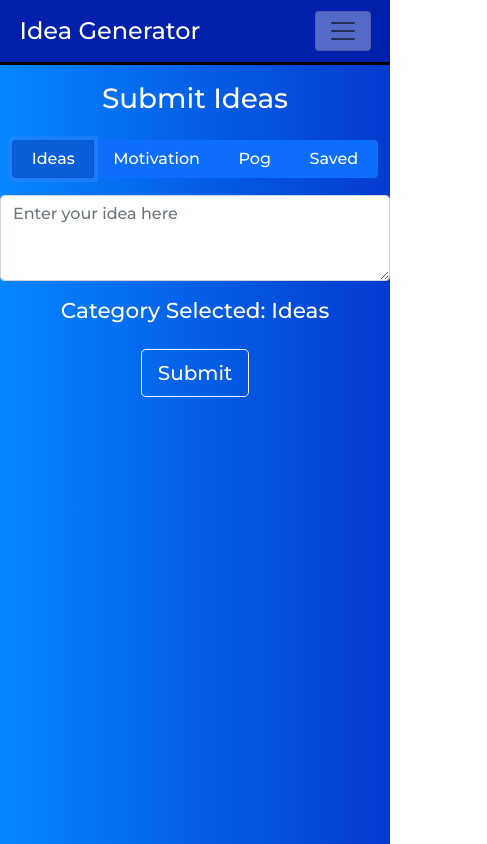
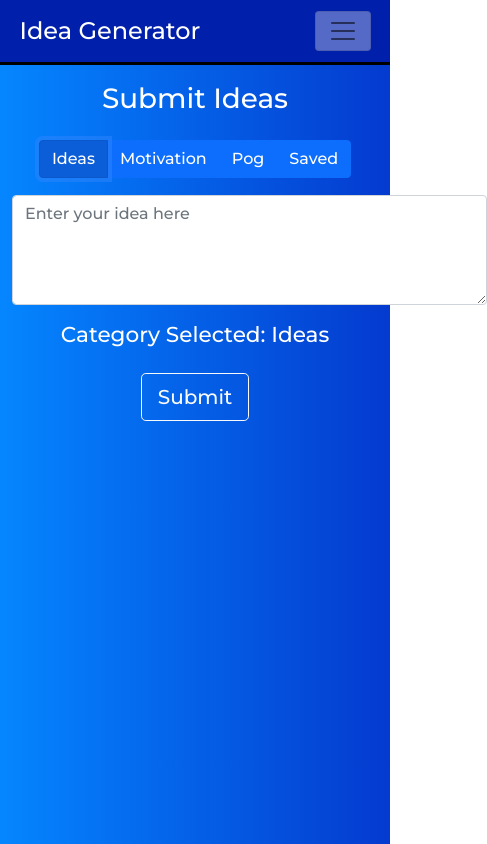
Before and after one commit to kevincrossgrove/Idea-Generator, a React (Create React App) app in the folder Front/idea-generator/: page /SubmitIdeas in a window 390 px wide. Shown: the whole page, 487 px wide, since content can reach past the window. Built offline with nearby package versions, Linux system fonts and the light colour scheme; no server answers.

Commit message:
Updated SubmitIdeas Layout

```diff
--- a/Front/idea-generator/src/css/Auth.css
+++ b/Front/idea-generator/src/css/Auth.css
@@ -31,6 +31,10 @@
 #bottomButton {
     width: 100%;
     margin-top: 1vh;
+}
+
+#password {
+    position: relative;
 }
 
 #passwordEye {
--- a/Front/idea-generator/src/css/SubmitIdeas.css
+++ b/Front/idea-generator/src/css/SubmitIdeas.css
@@ -8,8 +8,8 @@
     text-align: center;
 }
 
-#submitButton {
-
+#submitTextArea {
+    width: 575px;
 }
 
 #submitButton:focus {
@@ -20,3 +20,9 @@
 #errorMessage {
     color: rgb(255, 25, 25);
 }
+
+@media only screen and (max-width: 600px) {
+    #submitTextArea {
+        width: 475px;
+    }
+}
--- a/Front/idea-generator/src/pages/SubmitIdeas.js
+++ b/Front/idea-generator/src/pages/SubmitIdeas.js
@@ -31,21 +31,30 @@ const SubmitIdeas = () => {
     }
 
     return (
-        <Container>
+        <Container align="center">
             <Row>
                 <h1 id="submitTitle">Submit Ideas</h1>
             </Row>
-            <Row>
+            <Row className="justify-content-center">
+                <Col md="auto">
                     <ButtonGroup>
                         <Button onClick={() => updateCategory('Ideas')} autoFocus={true}>Ideas</Button>
                         <Button onClick={() => updateCategory('Motivation')}>Motivation</Button>
                         <Button onClick={() => updateCategory('Pog')}>Pog</Button>
                         <Button onClick={() => updateCategory('Saved')}>Saved</Button>
                     </ButtonGroup>
+                </Col>
             </Row>
-            <Row>
-                <Form.Control as="textarea" ref={formRef} rows={3} placeholder="Enter your idea here"
+            <Row className="justify-content-center">
+                <Col md="auto">
+                    <Form.Control
+                    id="submitTextArea"
+                    as="textarea"
+                    ref={formRef}
+                    rows={4}
+                    placeholder="Enter your idea here"
                     onChange={(e) => setText(e.target.value)} />
+                </Col>
             </Row>
             <Row>
                 <h4 id="categoryTitle">Category Selected: {category}</h4>
--- a/Front/idea-generator/src/pages/auth/Register.js
+++ b/Front/idea-generator/src/pages/auth/Register.js
@@ -78,7 +78,7 @@ const Register = () => {
                 <Col md="auto" className="authContainer">
                     <h1 id="registerTitle">Create a new account</h1>
                     <Form onSubmit={register}>
-                        <Form.Group className="registerFormGroup">
+                        <Form.Group className="registerFormGroup" autoComplete="new-password">
                             <Form.Label>Email</Form.Label>
                             <Form.Control placeholder="Email"
                             onChange={(e) => updateEmail(e.target.value)}
@@ -86,7 +86,7 @@ const Register = () => {
                             <i className="check">{emailValid && checkmark}</i>
                             <Form.Text className="text-muted">{emailError}</Form.Text>
                         </Form.Group>
-                        <Form.Group className="registerFormGroup">
+                        <Form.Group className="registerFormGroup" autoComplete="new-password">
                             <Form.Label>Password (8+ characters, at least 1 letter, number, special character)</Form.Label>
                             <Form.Control type="password" placeholder="Password"
                             onChange={(e) => updatePassword(e.target.value)}
@@ -94,7 +94,7 @@ const Register = () => {
                             <i className="check">{passwordValid && checkmark}</i>
                             <Form.Text className="text-muted">{passwordError}</Form.Text>
                         </Form.Group>
-                        <Form.Group className="registerFormGroup">
+                        <Form.Group className="registerFormGroup" autoComplete="new-password">
                             <Form.Label>Confirm Password</Form.Label>
                             <Form.Control type="password" placeholder="Verify Password"
                             onChange={(e) => updateVerify(e.target.value)}
```
Also changed, not shown: Front/idea-generator/src/setupTests.js (deleted, +0 -5 lines). Lines whose indentation alone changed are shown as unchanged.
